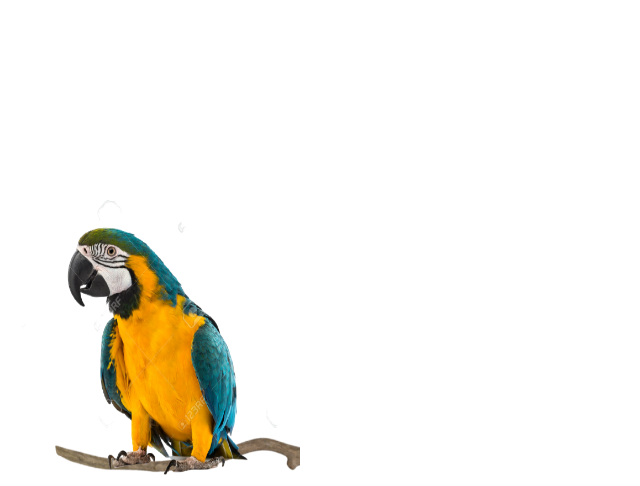
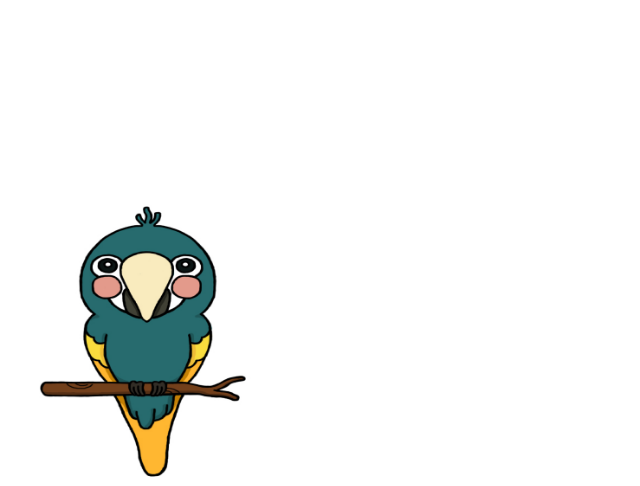
Before and after one commit to NodesOnTree/gumi2inside-django, a Django app: page /articles/articles_list/ in a window 1280 px wide. Shown: the part 314-800 px from the top of the page, without its empty margins (0-640 px from the left). Run offline with Django 4.2, Linux system fonts and the light colour scheme; data that the repository does not hold is empty.

Commit message:
지코바 이미지 업데이트

```diff
--- a/gumi2inside/articles/templates/articles/articles_list.html
+++ b/gumi2inside/articles/templates/articles/articles_list.html
@@ -120,7 +120,7 @@
       </div>
     </div>
 
-    <a href="{% url 'articles:new' %}" style="float: right;"><img src="{% static 'bird_write.png' %}" class='imagesize fixed-bottom'></a>
+    <a href="{% url 'articles:new' %}" style="float: right;"><img src="{% static 'gcova.jpg' %}" class='imagesize fixed-bottom'></a>
 
     <script src="https://cdn.jsdelivr.net/npm/bootstrap@5.3.2/dist/js/bootstrap.bundle.min.js" integrity="sha384-C6RzsynM9kWDrMNeT87bh95OGNyZPhcTNXj1NW7RuBCsyN/o0jlpcV8Qyq46cDfL" crossorigin="anonymous"></script>
   </body>
```
Also changed, not shown: gumi2inside/static/gcova.jpg (added).
